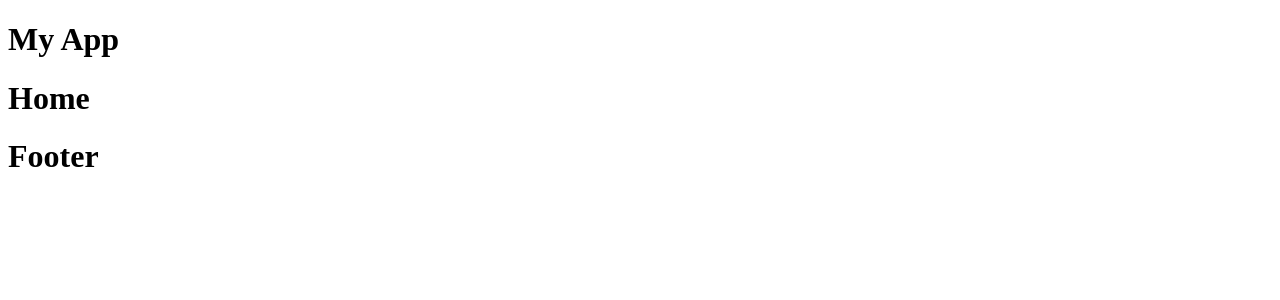
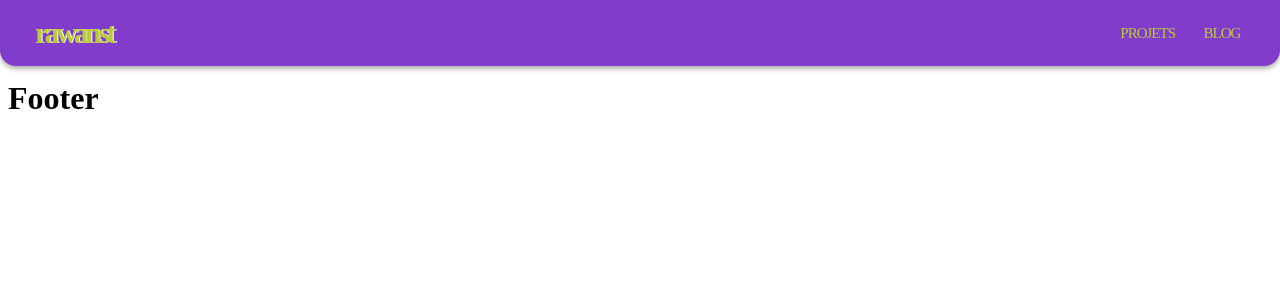
Before and after one commit to rawanst/Portfolio, a React (Create React App) app: page / in a window 1280 px wide. Shown: the top 300 px of the page. Built offline with nearby package versions, Linux system fonts and the light colour scheme.

Commit message:
OK: Header Component

```diff
--- a/src/App.js
+++ b/src/App.js
@@ -1,10 +1,11 @@
 import './App.css'
 import { Outlet } from 'react-router-dom'
+import Header from './Component/Header'
 
 const App = () => {
   return (
     <>
-      <h1>My App</h1>
+      <Header />
       <Outlet />
       <h1>Footer</h1>
     </>
--- /dev/null
+++ b/src/Component/Header.js
@@ -0,0 +1,108 @@
+import React from 'react'
+import {
+  Button,
+  AppBar,
+  Toolbar,
+  useScrollTrigger,
+  Slide
+} from "@mui/material"
+import { useNavigate } from "react-router-dom"
+import PropTypes from 'prop-types'
+
+function HideOnScroll(props) {
+  const { children, window } = props
+  const trigger = useScrollTrigger({
+    target: window ? window() : undefined,
+  })
+
+  return (
+    <Slide appear={false} direction='down' in={!trigger}>
+      {children ?? <div />}
+    </Slide>
+  )
+}
+
+HideOnScroll.propTypes = {
+  children: PropTypes.element,
+  window: PropTypes.func,
+}
+
+const Header = (props) => {
+
+  const menu = [
+    {
+      id: 1,
+      name: 'Projets',
+      url: '/projets'
+    },
+    {
+      id: 2,
+      name: 'Blog',
+      url: '/blog'
+    },
+  ]
+
+  const navigate = useNavigate()
+
+  return(
+    <>
+      <HideOnScroll {...props}>
+        <AppBar
+          sx={{
+            borderRadius: '0 0 1em 1em',
+            backgroundColor: '#823ccbff',
+            display:'flex',
+            flexDirection:'row',
+            justifyContent:'space-between',
+            alignItems:'center',
+          }}
+        >
+          <Toolbar>
+            <Button
+              size='large'
+              onClick={() => { navigate('/') }}
+              sx={{
+                fontFamily: 'Melodrama-Regular',
+                fontWeight: 'bolder',
+                color: '#b9cb3c',
+                fontSize: '1.8rem',
+                textTransform: 'lowercase',
+                textShadow: '1px 0px white',
+                letterSpacing : '-3px',
+                ':hover': {
+                  color: '#e8e3edff',
+                  transitionProperty: 'none'
+                }
+              }}
+            >
+              rawanst
+            </Button>
+          </Toolbar>
+          <Toolbar>
+            {menu.map(item =>
+              <Button
+                key={item.id}
+                size= 'large'
+                onClick={() => { navigate(item.url) }}
+                sx={{
+                  color: '#b9cb3c',
+                  fontFamily: 'Melodrama-Regular',
+                  m: 0.25,
+                  letterSpacing : '-1px',
+                  ':hover': {
+                    textShadow: '0.5px 0px white',
+                    color: '#e8e3edff',
+                    transitionProperty: 'none'
+                  }
+                }}
+              >
+                {item.name}
+              </Button>)}
+          </Toolbar>
+        </AppBar>
+      </HideOnScroll>
+    </>
+  )
+}
+
+export default Header
```
